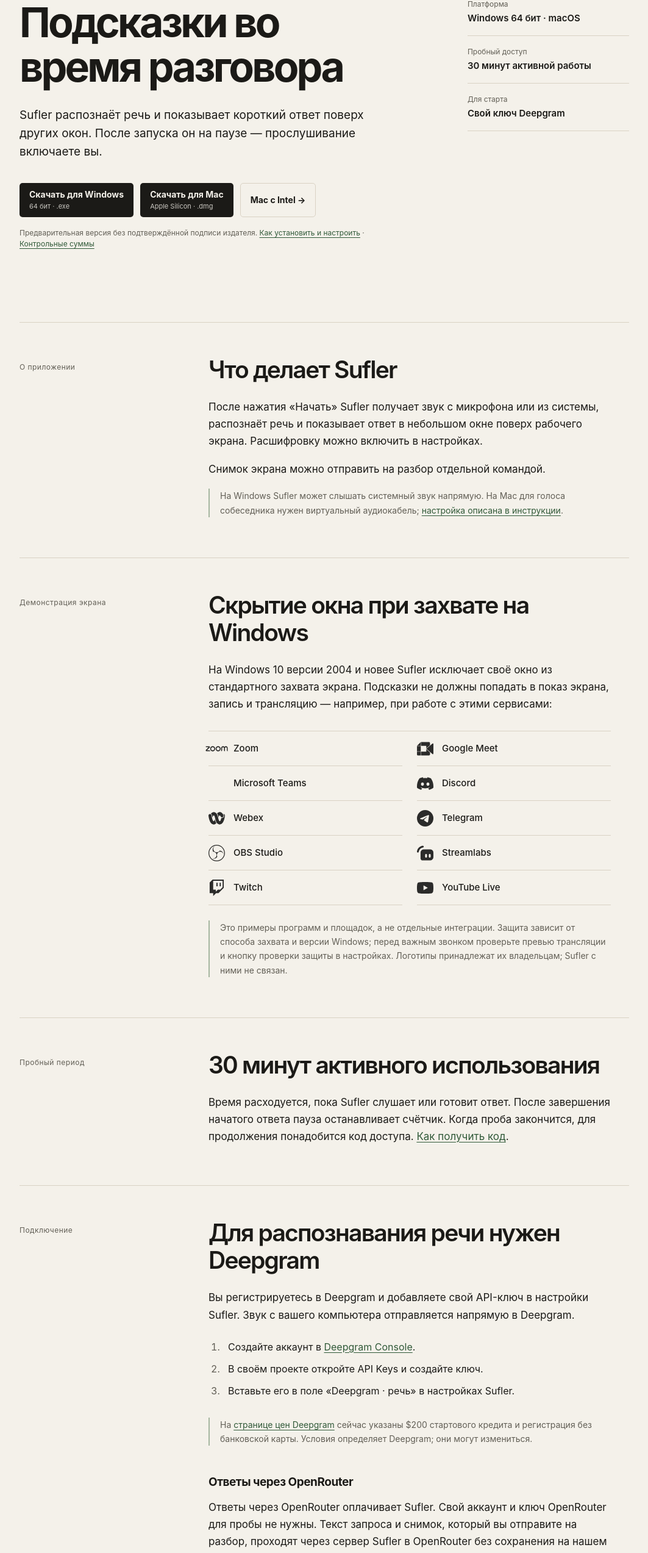
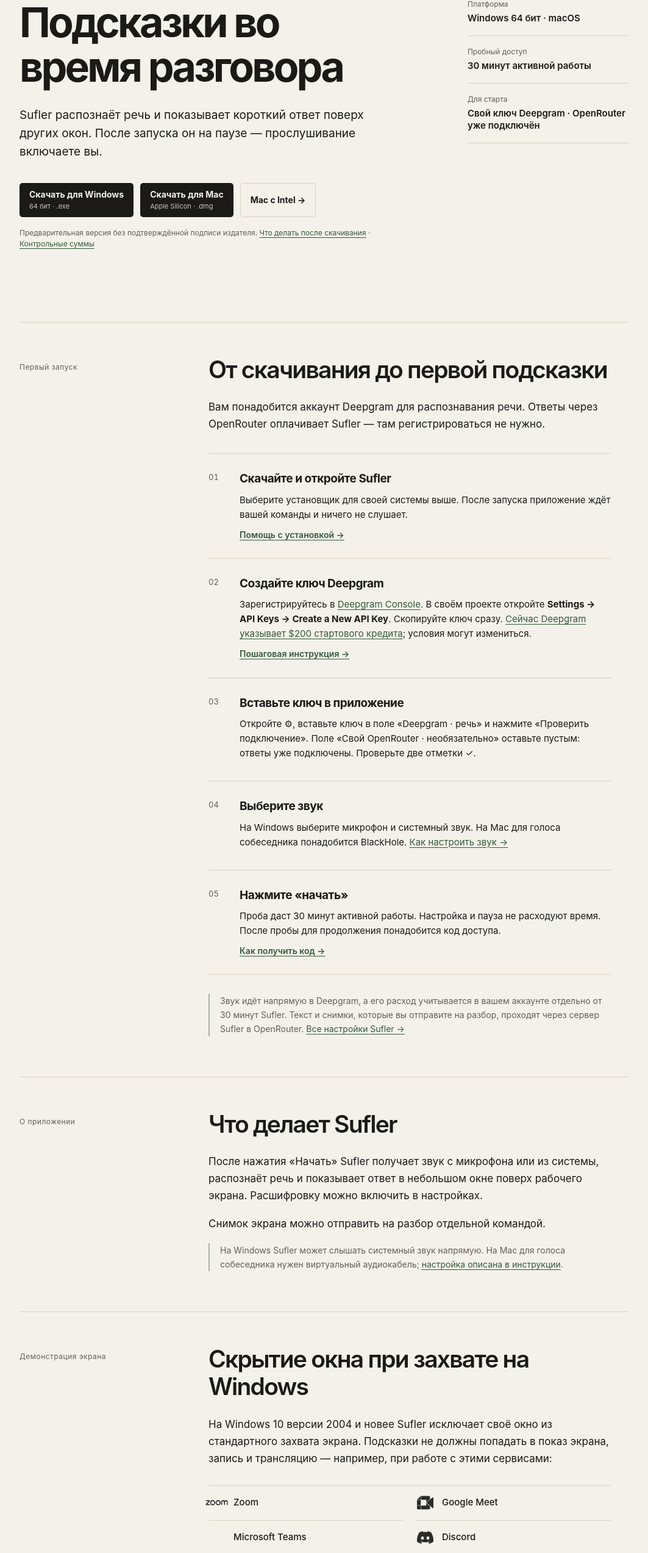
Before and after one commit to SpiritusMalus/family-pie, a plain HTML site: page site/sufler/index.html in a window 1280 px wide. Shown: the part 233-2779 px from the top of the page at 61% size, without its empty margins (108-1171 px from the left). Drawn offline with Linux system fonts and the light colour scheme.

Commit message:
Guide Sufler users from download to trial

```diff
--- a/site/sufler/index.html
+++ b/site/sufler/index.html
@@ -19,7 +19,7 @@
       <a class="brand" href="/" aria-label="family-pie — на главную">family-pie <span>/ Sufler</span></a>
       <nav aria-label="Разделы страницы">
         <a href="#about">О приложении</a>
-        <a href="#setup">Подключение</a>
+        <a href="#setup">Как начать</a>
         <a href="/sufler/setup/">Инструкция</a>
       </nav>
     </div>
@@ -31,18 +31,52 @@
         <p class="overline">Приложение для Windows и macOS</p>
         <h1 id="page-title">Подсказки во время разговора</h1>
         <p class="lead">Sufler распознаёт речь и показывает короткий ответ поверх других окон. После запуска он на паузе — прослушивание включаете вы.</p>
-        <div class="downloads" aria-label="Скачать Sufler">
+        <div class="downloads" id="download" aria-label="Скачать Sufler">
           <a class="download primary" href="https://github.com/SpiritusMalus/family-pie/releases/download/sufler-v0.2.0-beta.1/Sufler-Setup-0.2.0-beta.1-x64.exe">Скачать для Windows <span>64 бит · .exe</span></a>
           <a class="download primary" href="https://github.com/SpiritusMalus/family-pie/releases/download/sufler-v0.2.0-beta.1/Sufler-0.2.0-beta.1-arm64.dmg">Скачать для Mac <span>Apple Silicon · .dmg</span></a>
           <a class="download secondary" href="https://github.com/SpiritusMalus/family-pie/releases/download/sufler-v0.2.0-beta.1/Sufler-0.2.0-beta.1-x64.dmg">Mac с Intel →</a>
         </div>
-        <p class="download-note">Предварительная версия без подтверждённой подписи издателя. <a href="/sufler/setup/">Как установить и настроить</a> · <a href="https://github.com/SpiritusMalus/family-pie/releases/download/sufler-v0.2.0-beta.1/SHA256SUMS.txt">Контрольные суммы</a></p>
+        <p class="download-note">Предварительная версия без подтверждённой подписи издателя. <a href="#setup">Что делать после скачивания</a> · <a href="https://github.com/SpiritusMalus/family-pie/releases/download/sufler-v0.2.0-beta.1/SHA256SUMS.txt">Контрольные суммы</a></p>
       </div>
       <dl class="facts" aria-label="Статус Sufler">
         <div><dt>Платформа</dt><dd>Windows 64 бит · macOS</dd></div>
         <div><dt>Пробный доступ</dt><dd>30 минут активной работы</dd></div>
-        <div><dt>Для старта</dt><dd>Свой ключ Deepgram</dd></div>
+        <div><dt>Для старта</dt><dd>Свой ключ Deepgram · OpenRouter уже подключён</dd></div>
       </dl>
+    </section>
+
+    <section class="content-row" id="setup" aria-labelledby="setup-title">
+      <p class="section-label">Первый запуск</p>
+      <div class="section-body">
+        <h2 id="setup-title">От скачивания до первой подсказки</h2>
+        <p>Вам понадобится аккаунт Deepgram для распознавания речи. Ответы через OpenRouter оплачивает Sufler — там регистрироваться не нужно.</p>
+        <ol class="journey">
+          <li>
+            <h3>Скачайте и откройте Sufler</h3>
+            <p>Выберите установщик для своей системы выше. После запуска приложение ждёт вашей команды и ничего не слушает.</p>
+            <a href="/sufler/setup/#install">Помощь с установкой →</a>
+          </li>
+          <li>
+            <h3>Создайте ключ Deepgram</h3>
+            <p>Зарегистрируйтесь в <a href="https://console.deepgram.com/" target="_blank" rel="noopener noreferrer">Deepgram Console</a>. В своём проекте откройте <strong>Settings → API Keys → Create a New API Key</strong>. Скопируйте ключ сразу. <a href="https://deepgram.com/pricing" target="_blank" rel="noopener noreferrer">Сейчас Deepgram указывает $200 стартового кредита</a>; условия могут измениться.</p>
+            <a href="/sufler/setup/#keys">Пошаговая инструкция →</a>
+          </li>
+          <li>
+            <h3>Вставьте ключ в приложение</h3>
+            <p>Откройте ⚙, вставьте ключ в поле «Deepgram · речь» и нажмите «Проверить подключение». Поле «Свой OpenRouter · необязательно» оставьте пустым: ответы уже подключены. Проверьте две отметки ✓.</p>
+          </li>
+          <li>
+            <h3>Выберите звук</h3>
+            <p>На Windows выберите микрофон и системный звук. На Mac для голоса собеседника понадобится BlackHole. <a href="/sufler/setup/#audio">Как настроить звук →</a></p>
+          </li>
+          <li>
+            <h3>Нажмите «начать»</h3>
+            <p>Проба даст 30 минут активной работы. Настройка и пауза не расходуют время. После пробы для продолжения понадобится код доступа.</p>
+            <a href="/sufler/setup/#access">Как получить код →</a>
+          </li>
+        </ol>
+        <p class="note">Звук идёт напрямую в Deepgram, а его расход учитывается в вашем аккаунте отдельно от 30 минут Sufler. Текст и снимки, которые вы отправите на разбор, проходят через сервер Sufler в OpenRouter. <a href="/sufler/setup/">Все настройки Sufler →</a></p>
+      </div>
     </section>
 
     <section class="content-row" id="about" aria-labelledby="about-title">
@@ -80,26 +114,10 @@
       <p class="section-label">Пробный период</p>
       <div class="section-body">
         <h2 id="trial-title">30 минут активного использования</h2>
-        <p>Время расходуется, пока Sufler слушает или готовит ответ. После завершения начатого ответа пауза останавливает счётчик. Когда проба закончится, для продолжения понадобится код доступа. <a href="/sufler/setup/#access">Как получить код</a>.</p>
+        <p>Время расходуется, пока Sufler слушает, готовит ответ или разбирает экран. После завершения начатого ответа пауза останавливает счётчик. Когда проба закончится, для продолжения понадобится код доступа. <a href="/sufler/setup/#access">Как получить код</a>.</p>
       </div>
     </section>
 
-    <section class="content-row" id="setup" aria-labelledby="setup-title">
-      <p class="section-label">Подключение</p>
-      <div class="section-body">
-        <h2 id="setup-title">Для распознавания речи нужен Deepgram</h2>
-        <p>Вы регистрируетесь в Deepgram и добавляете свой API-ключ в настройки Sufler. Звук с вашего компьютера отправляется напрямую в Deepgram.</p>
-        <ol class="setup-steps">
-          <li>Создайте аккаунт в <a href="https://console.deepgram.com/" target="_blank" rel="noopener noreferrer">Deepgram Console</a>.</li>
-          <li>В своём проекте откройте API Keys и создайте ключ.</li>
-          <li>Вставьте его в поле «Deepgram · речь» в настройках Sufler.</li>
-        </ol>
-        <p class="note">На <a href="https://deepgram.com/pricing" target="_blank" rel="noopener noreferrer">странице цен Deepgram</a> сейчас указаны $200 стартового кредита и регистрация без банковской карты. Условия определяет Deepgram; они могут измениться.</p>
-        <h3>Ответы через OpenRouter</h3>
-        <p>Ответы через OpenRouter оплачивает Sufler. Свой аккаунт и ключ OpenRouter для пробы не нужны. Текст запроса и снимок, который вы отправите на разбор, проходят через сервер Sufler в OpenRouter без сохранения на нашем сервере. Звук идёт только в Deepgram.</p>
-        <p><a class="text-link" href="/sufler/setup/">Подробная инструкция по настройкам →</a></p>
-      </div>
-    </section>
   </main>
 
   <footer class="site-footer"><div class="wrap footer-inner"><a href="/">family-pie</a><span>Sufler</span><a href="mailto:support@family-pie.ru">support@family-pie.ru</a></div></footer>
--- a/site/sufler/style.css
+++ b/site/sufler/style.css
@@ -60,6 +60,12 @@ h2 { margin: 0 0 25px; font-size: clamp(29px, 3.3vw, 39px); font-weight: 600; li
 .setup-steps { margin: 25px 0 30px; padding-left: 23px; }
 .setup-steps li { padding-left: 9px; margin-bottom: 10px; font-size: 16px; }
 .setup-steps li::marker { color: var(--muted); }
+.journey { margin: 34px 0 31px; padding: 0; list-style: none; counter-reset: journey; border-top: 1px solid var(--line); }
+.journey li { position: relative; counter-increment: journey; padding: 25px 0 26px 51px; border-bottom: 1px solid var(--line); }
+.journey li::before { content: counter(journey, decimal-leading-zero); position: absolute; top: 28px; left: 0; color: var(--muted); font-size: 13px; font-variant-numeric: tabular-nums; }
+.section-body .journey h3 { margin: 0 0 7px; font-size: 19px; }
+.section-body .journey p { margin: 0 0 7px; font-size: 15px; line-height: 1.6; }
+.journey li > a { font-size: 14px; font-weight: 600; }
 .section-body .note { padding-left: 17px; border-left: 2px solid #a6b6a0; color: var(--muted); font-size: 14px; }
 .text-link { font-size: 15px; font-weight: 600; }
 
@@ -91,6 +97,8 @@ h2 { margin: 0 0 25px; font-size: clamp(29px, 3.3vw, 39px); font-weight: 600; li
   .downloads { align-items: stretch; }
   .download.primary { flex: 1 1 100%; }
   .section-body p { font-size: 16px; }
+  .journey li { padding-left: 42px; }
+  .section-body .journey p { font-size: 15px; }
   .section-body .note { font-size: 14px; }
   .platform-list { gap: 0 14px; }
   .platform-list li { gap: 9px; font-size: 13px; }
```
Also changed, not shown: site/sufler/setup/index.html (+13 -12 lines).
